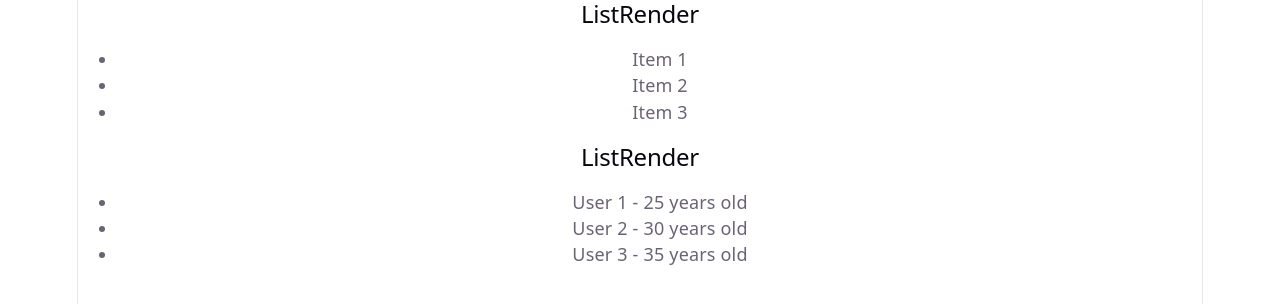
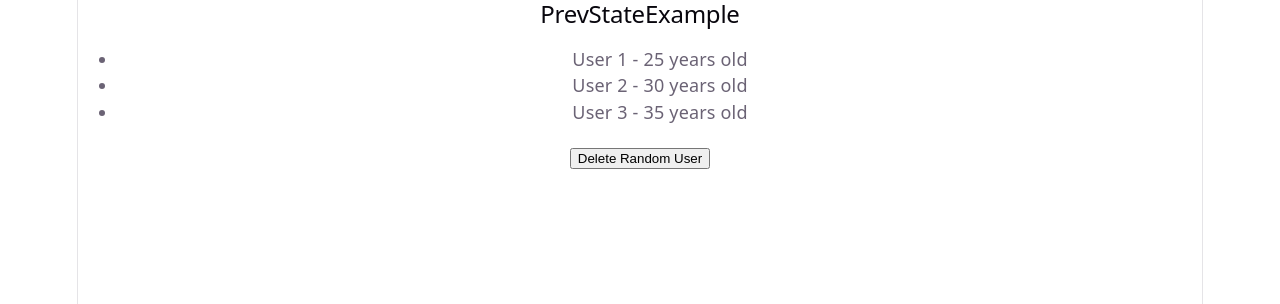
Before and after one commit to LuisCarlosRojasTorres/ReactCourseUdemy, a React (Vite) app in the folder S3/s3_test/: page / in a window 1280 px wide. Shown: the top 304 px of the page. Built offline with nearby package versions, Linux system fonts and the light colour scheme.

Commit message:
React S3 v041

```diff
--- a/S3/s3_test/src/App.jsx
+++ b/S3/s3_test/src/App.jsx
@@ -2,6 +2,7 @@ import "./App.css"
 import ManageData from "./components/ManageData"
 import AddImage from "./components/AddImage"
 import ListRender from "./components/ListRender"
+import PrevStateExample from "./components/PrevStateExample"
 function App() {
 
 
@@ -9,7 +10,8 @@ function App() {
     <div>
       {/* <ManageData /> */}
       {/* <AddImage /> */}
-      <ListRender />
+      {/* <ListRender /> */}
+      {<PrevStateExample /> }
     </div>
   )
 }
--- a/S3/s3_test/src/components/ListRender.jsx
+++ b/S3/s3_test/src/components/ListRender.jsx
@@ -4,10 +4,11 @@ const ListRender = () => {
     const items = ["Item 1", "Item 2", "Item 3"];
 
     const [users] = useState([
-        { id: 111, name: "User 1", age: 25 },
-        { id: 222, name: "User 2", age: 30 },
-        { id: 333, name: "User 3", age: 35 }
+        { id: 1, name: "User 1", age: 25 },
+        { id: 2, name: "User 2", age: 30 },
+        { id: 3, name: "User 3", age: 35 }
     ])
+
   return (
     <div>
         <div>
--- /dev/null
+++ b/S3/s3_test/src/components/PrevStateExample.jsx
@@ -0,0 +1,34 @@
+import { useState } from "react"
+
+const PrevStateExample = () => {
+
+    const [users, setUsers] = useState([
+        { id: 1, name: "User 1", age: 25 },
+        { id: 2, name: "User 2", age: 30 },
+        { id: 3, name: "User 3", age: 35 }
+    ])
+
+    const deleteRandom = () => {
+        const randomIndex = Math.floor(Math.random() * (users.length +1) );
+
+        setUsers((prevUsers) => {
+            console.log(prevUsers)
+            return prevUsers.filter((user) =>  randomIndex !== user.id);
+        });
+    }
+  return (
+    <div>
+        <div>
+            <h2>PrevStateExample</h2>
+            <ul>
+                {users.map((user) => (
+                <li key={user.id}>{user.name} - {user.age} years old</li>
+                ))}
+            </ul>
+            <button onClick={deleteRandom}>Delete Random User</button>
+        </div>
+    </div>
+  )
+}
+
+export default PrevStateExample
```
